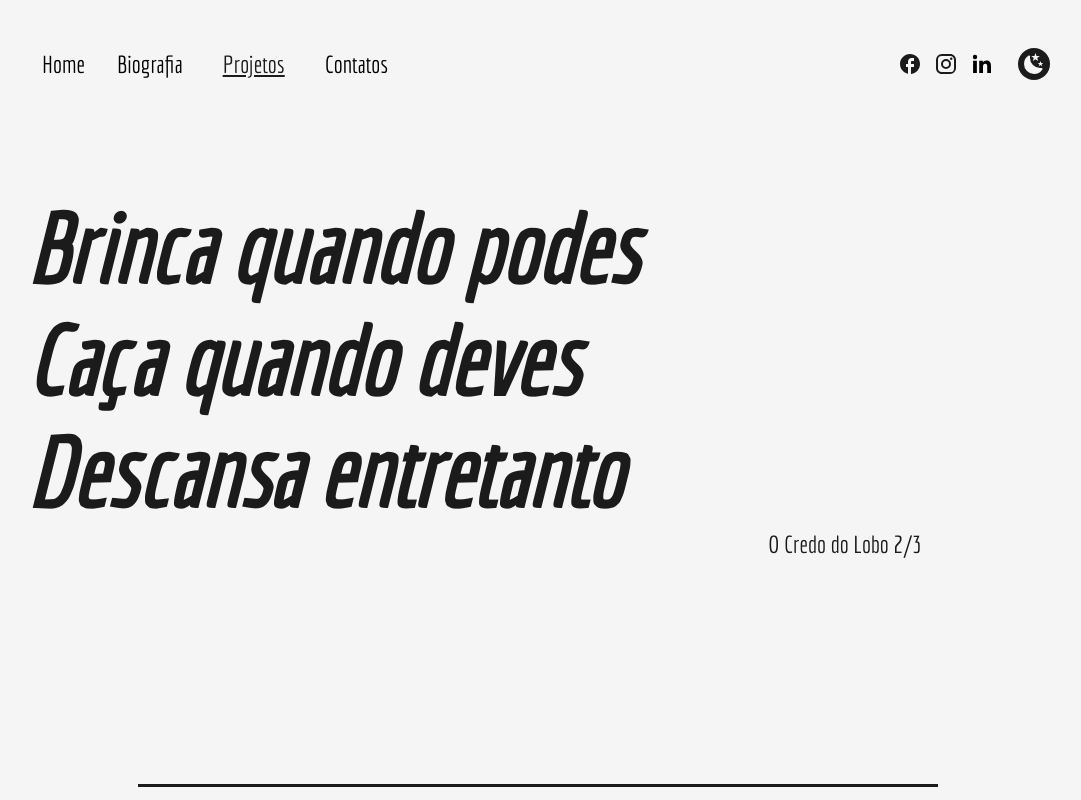
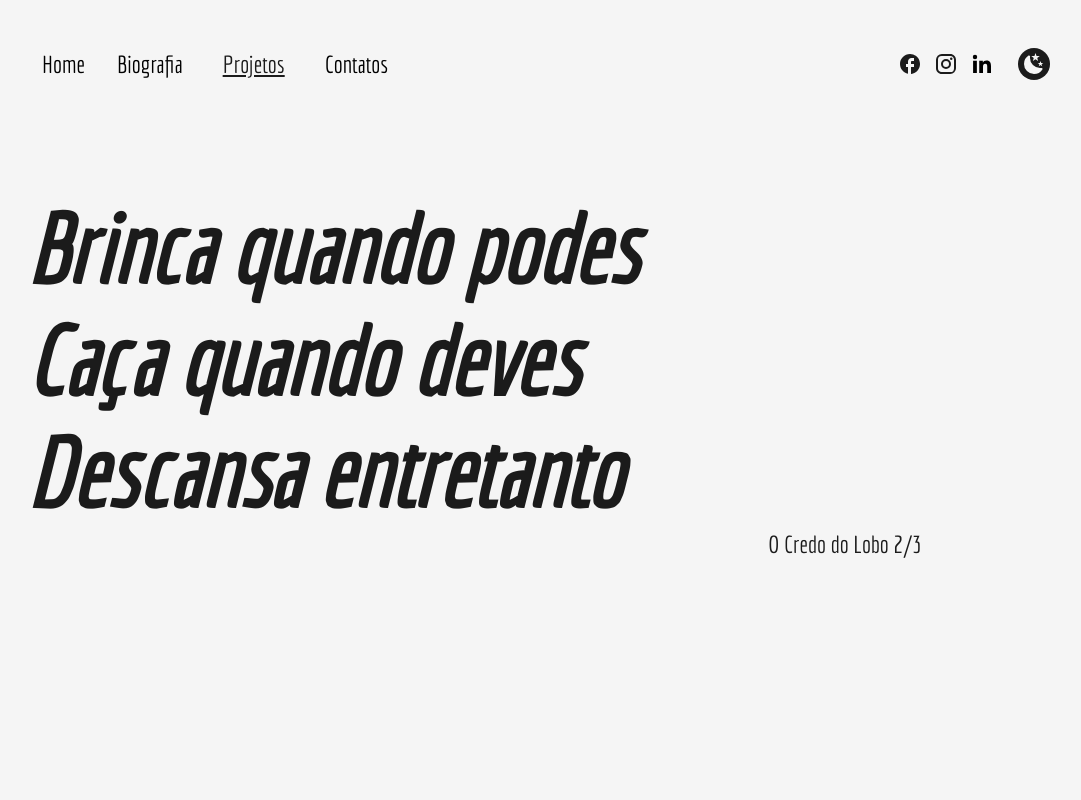
Before and after one commit to dopelyner/bernardo-santo-tirso, a Next.js app: page /projects in a window 1280 px wide. Shown: the top 800 px of the page, without its empty margins (102-1183 px from the left). Built offline with nearby package versions, Linux system fonts and the light colour scheme.

Commit message:
fix: changed project to dynamic content

```diff
--- a/src/pages/projects.js
+++ b/src/pages/projects.js
@@ -1,9 +1,10 @@
 import AnimatedQuotes from '@/components/AnimatedQuotes'
 import AnimatedText from '@/components/AnimatedText'
+import { ArrowVertical } from '@/components/Icons'
 import Layout from '@/components/Layout'
 import { CustomLink } from '@/components/Navbar'
 import SeparatorBar from '@/components/SeparatorBar'
-import { quotes } from '@/constants'
+import { projectsSubMenu, quotes } from '@/constants'
 import Head from 'next/head'
 import Image from 'next/image'
 
@@ -16,21 +17,32 @@ const Projects = () => {
             </Head>
 
             <main className='w-full flex flex-col items-center min-h-screen justify-center overflow-hidden text-dark dark:text-light'>
-                <Layout className='pt-16'>
+                <Layout className='pt-16 xs:py-0 xs:pb-6'>
 
-                <AnimatedQuotes
+                    <AnimatedQuotes
                         lines={[quotes.quote2.line1, quotes.quote2.line2, quotes.quote2.line3]}
                         author={quotes.author + " 2/3"}
                     />
 
-                    <SeparatorBar size="big" />
+                    <div className='hidden sm:flex sm:justify-end'>
+                        <ArrowVertical />
+                    </div>
+
+                    <SeparatorBar size="big" className="pt-16" />
 
                     <div className='flex flex-col xl:mb-12 xs:mb-16 items-center justify-center lg:mt-0'>
+
                         <div className='flex flex-col mt-24 gap-y-12'>
-                            <CustomLink href="/cinema" title="Cinema" className='w-full text-8xl xs:text-5xl text-center' />
-                            <CustomLink href="/theater" title="Teatro" className='w-full text-8xl xs:text-5xl text-center' />
-                            <CustomLink href="/light" title="Luz" className='w-full text-8xl xs:text-5xl text-center' />
-                            <CustomLink href="/staging" title="Encenação" className='w-full text-8xl xs:text-5xl text-center' />
+                            {projectsSubMenu.map((item, index) => (
+                                <>
+                                    <CustomLink
+                                        index={index}
+                                        href={item.href}
+                                        title={item.title}
+                                        className='w-full text-8xl xs:text-5xl text-center'
+                                    />
+                                </>
+                            ))}
                         </div>
                     </div>
                 </Layout>
```
